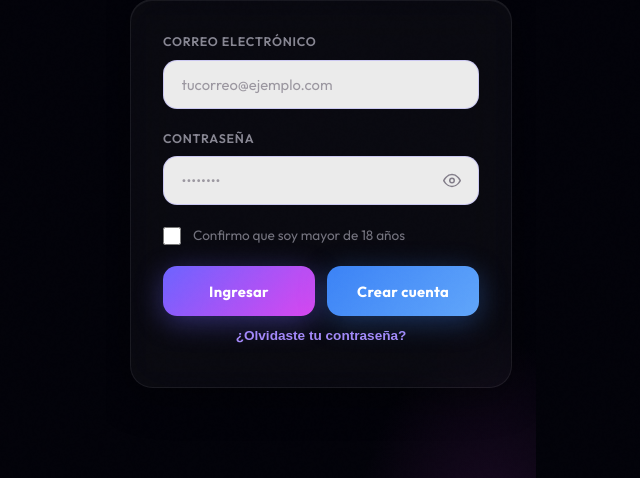
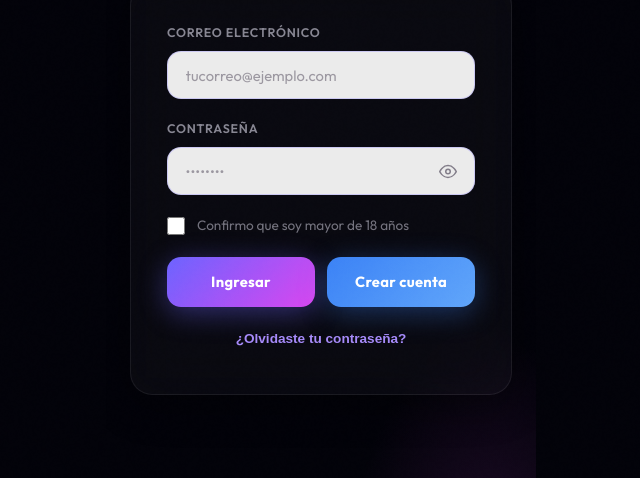
Before and after one commit to Compualextech24/lionmatchappoficial, a plain HTML site: page index.html in a window 1280 px wide. Shown: the part 322-800 px from the top of the page, without its empty margins (319-959 px from the left). Drawn offline with nearby package versions, Linux system fonts and the light colour scheme.

Commit message:
Update styles.css

```diff
--- a/styles.css
+++ b/styles.css
@@ -93,8 +93,8 @@ body::before{
     radial-gradient(ellipse 60% 50% at 90% 110%,rgba(217,70,239,.12) 0%,transparent 55%),
     var(--c-bg);
 }
-.login-inner{width:100%;max-width:400px;display:flex;flex-direction:column;align-items:center}
-.logo-wrap{text-align:center;margin-bottom:1rem}
+.login-inner{width:100%;max-width:440px;display:flex;flex-direction:column;align-items:center}
+.logo-wrap{text-align:center;margin-bottom:.35rem}
 .logo-icon{width:100px;height:100px;margin:0 auto 1rem;background:var(--grad);border-radius:var(--r3);display:flex;align-items:center;justify-content:center;box-shadow:var(--glow);animation:float 4s ease-in-out infinite}
 .logo-icon svg{width:48px;height:48px;fill:#fff}
 @keyframes float{0%,100%{transform:translateY(0) rotate(2deg)}50%{transform:translateY(-8px) rotate(-2deg)}}
@@ -104,10 +104,11 @@ body::before{
 /* Glass card */
 .glass-card{
   width:100%;
+  max-width:440px;
   background:rgba(255,255,255,.03);
   border:1px solid var(--glass-border);
   border-radius:var(--r3);
-  padding:2rem;
+  padding:2.5rem 2.25rem;
   backdrop-filter:blur(24px);
   -webkit-backdrop-filter:blur(24px);
   box-shadow:0 8px 40px rgba(0,0,0,.4),inset 0 1px 0 rgba(255,255,255,.06);
@@ -159,7 +160,7 @@ body::before{
 .btn-row{display:grid;grid-template-columns:1fr 1fr;gap:.75rem;margin-top:1.5rem}
 .divider{display:flex;align-items:center;gap:.75rem;margin:1.25rem 0;color:var(--c-dim);font-size:.82rem}
 .divider::before,.divider::after{content:'';flex:1;height:1px;background:rgba(130,120,255,.1)}
-.link-btn{display:block;text-align:center;color:var(--c-accent3);font-size:.85rem;font-weight:600;text-decoration:none;margin:.75rem 0;transition:color .2s;background:none;border:none;cursor:pointer;width:100%}
+.link-btn{display:block;text-align:center;color:var(--c-accent3);font-size:.85rem;font-weight:600;text-decoration:none;margin:1.5rem 0 .5rem;transition:color .2s;background:none;border:none;cursor:pointer;width:100%}
 .link-btn:hover{color:var(--c-accent1)}
 .check-row{display:flex;align-items:center;gap:.75rem;cursor:pointer;margin-bottom:1.25rem}
 .check-row input[type=checkbox]{width:18px;height:18px;accent-color:var(--c-accent1);cursor:pointer;flex-shrink:0}
```
